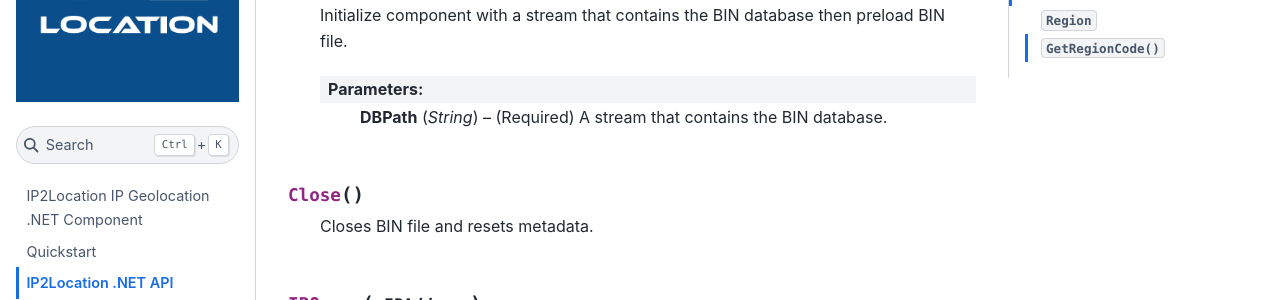
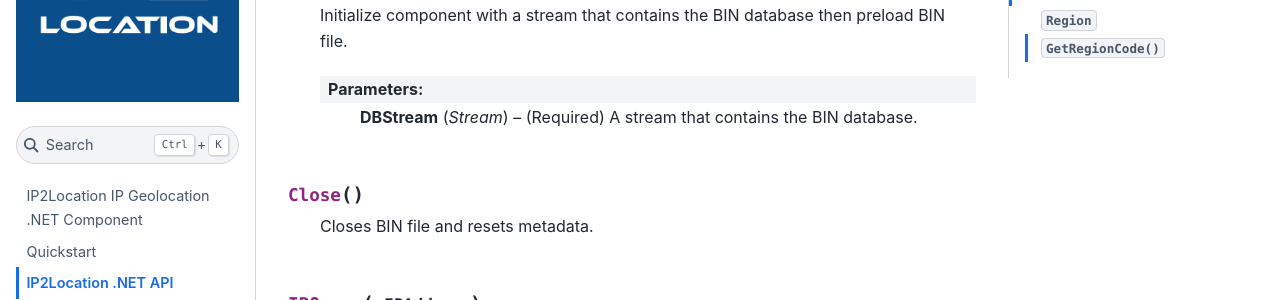
Before and after one commit to ip2location/ip2location-dotnet, a Sphinx documentation site: the page built from docs/source/code.md, in a window 1280 px wide and 900 px high, scrolled down 337 px. Shown: the part 153-453 px from the top of the window. Built offline with Sphinx 7.4.7 and the Sphinx Book theme 1.1.4, drawn with Linux system fonts in a browser that asks for light colours.

Commit message:
Update code.md

````diff
--- a/docs/source/code.md
+++ b/docs/source/code.md
@@ -12,7 +12,7 @@
 ```{py:function} Open(DBStream)
 Initialize component with a stream that contains the BIN database then preload BIN file.
 
-:param String DBPath: (Required) A stream that contains the BIN database.
+:param Stream DBStream: (Required) A stream that contains the BIN database.
 ```
 
 ```{py:function} Close()
````
